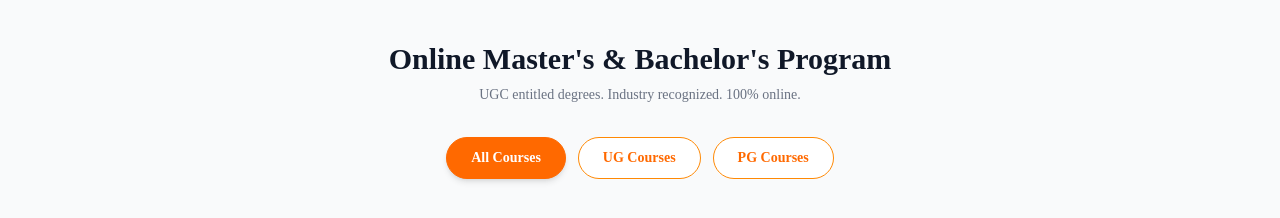
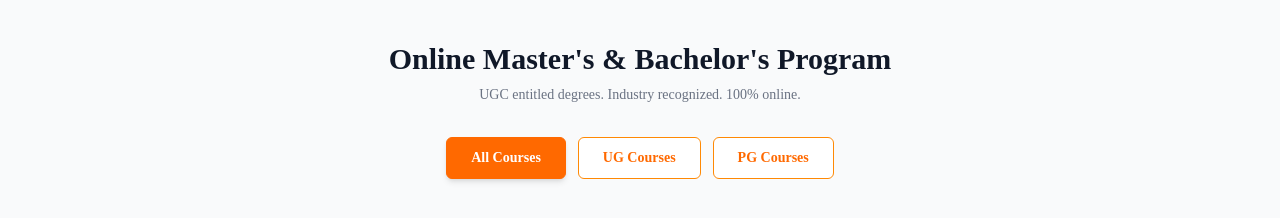
Before and after one commit to BrishbhanSinghBhadoriya/lpuonline, a Next.js app: page / in a window 1280 px wide. Shown: the part 2860-3078 px from the top of the page. Built offline with nearby package versions, Linux system fonts and the light colour scheme.

Commit message:
button colour and fix some error

```diff
--- a/app/page.tsx
+++ b/app/page.tsx
@@ -642,7 +642,7 @@ export default function LPUOnlinePage() {
             <button
               key={tab}
               onClick={() => setActiveTab(tab)}
-              className={`px-6 py-2.5 rounded-full text-sm font-bold transition-all border ${
+              className={`px-6 py-2.5 rounded-md text-sm font-bold transition-all border ${
                 activeTab === tab
                   ? "bg-orange-500 text-white border-orange-500 shadow-md"
                   : "bg-white text-orange-500 border-orange-400 hover:bg-orange-50"
```
